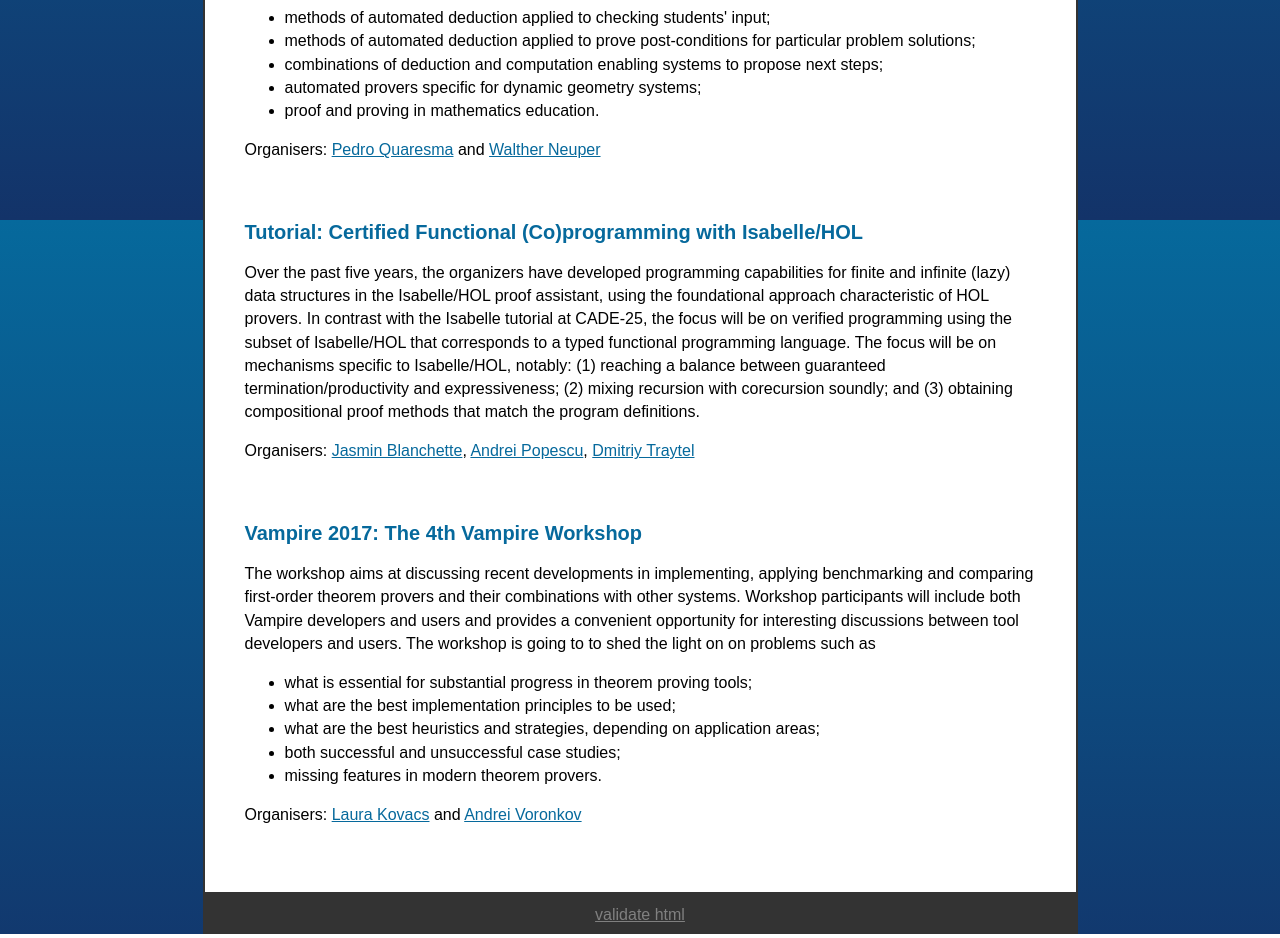
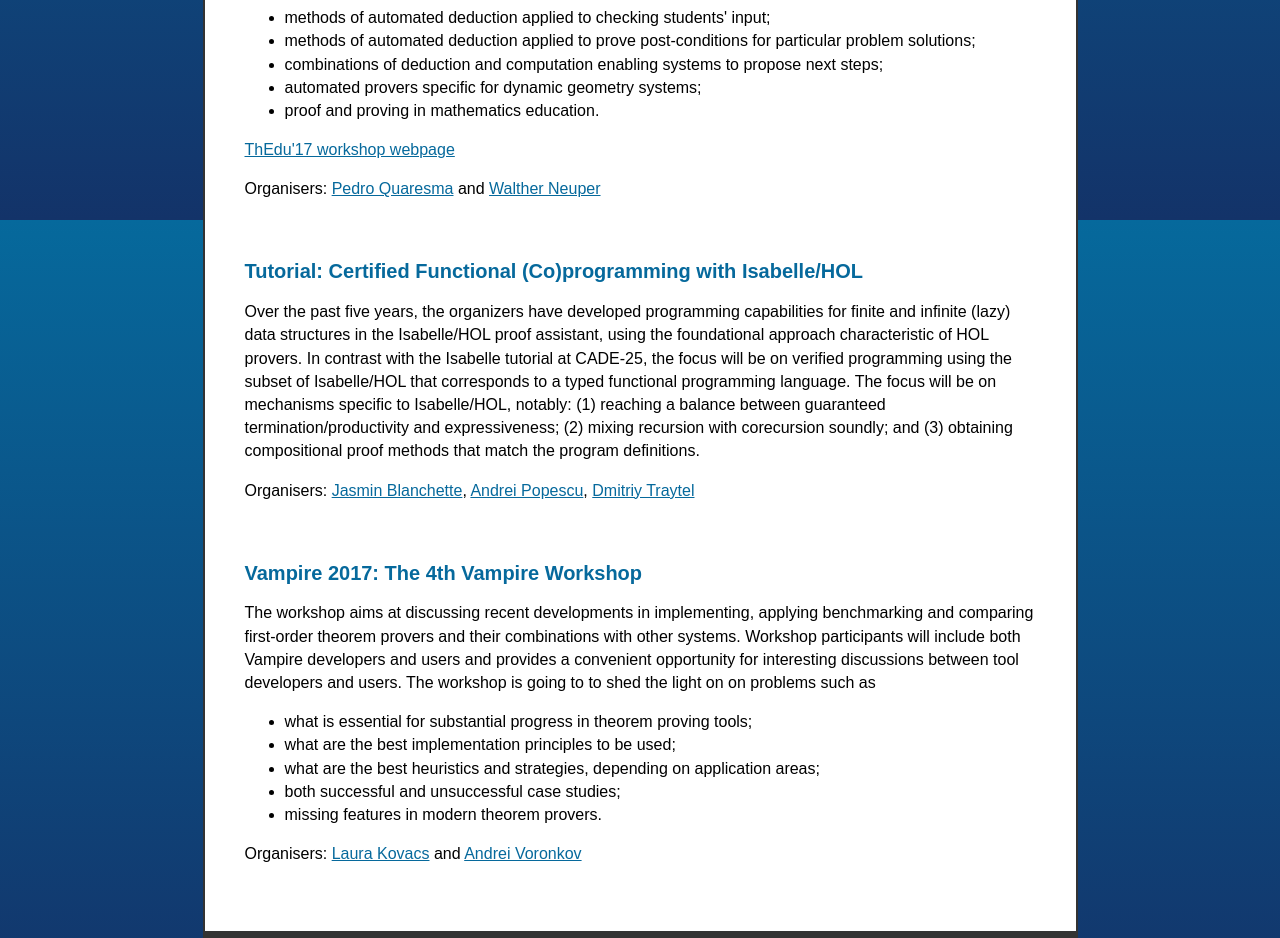
Before and after one commit to myreen/cade26, a plain HTML site: page workshops.html in a window 1280 px wide. Shown: the part 2180-3118 px from the top of the page. Drawn offline with Linux system fonts and the light colour scheme.

Commit message:
Add link for ThEdu'17

```diff
--- a/workshops.html
+++ b/workshops.html
@@ -142,6 +142,9 @@ next steps;</li>
 <li>proof and proving in mathematics education.</li>
 </ul>
 
+<p><a href="http://www.uc.pt/en/congressos/thedu/thedu17">ThEdu'17
+workshop webpage</a></p>
+
 <p>Organisers:
 <a href="https://www.mat.uc.pt/~pedro/">Pedro Quaresma</a> and
 <a href="http://www.ist.tugraz.at/neuper/">Walther Neuper</a></p>
```
Also changed, not shown: workshops.txt.
